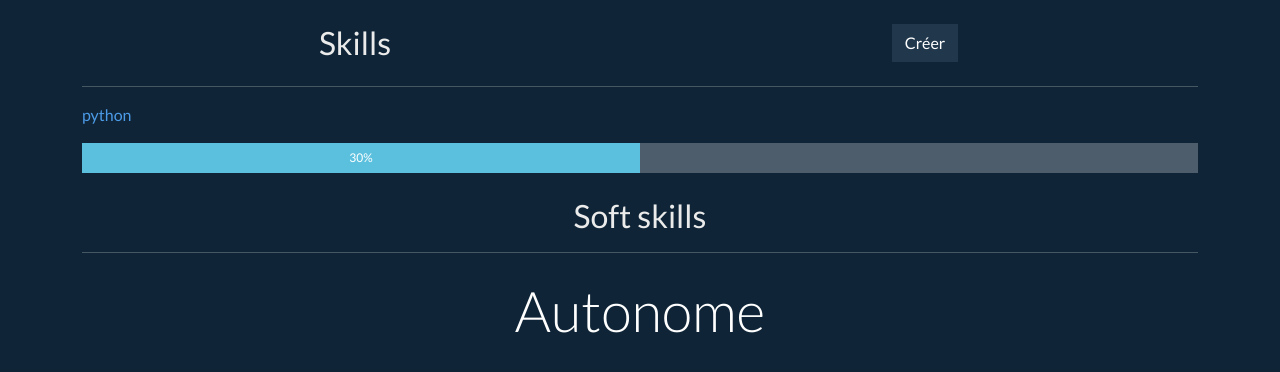
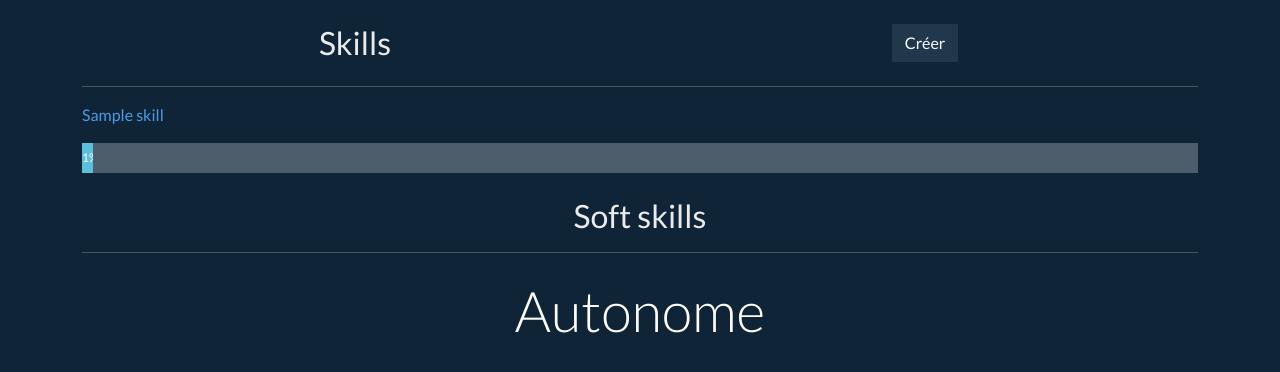
Before and after one commit to micka-sudo/cv_site, a Django app: page /skills/ in a window 1280 px wide. Shown: the part 56-428 px from the top of the page. Run offline with Django 4.2, Linux system fonts and the light colour scheme; tables that the repository leaves empty hold one stand-in row (values such as "Sample post"); some libraries are stand-ins or nearby versions.

Commit message:
create bouclé for

```diff
--- a/app_site_cv/skills/templates/skills/skills.html
+++ b/app_site_cv/skills/templates/skills/skills.html
@@ -16,11 +16,13 @@
         </div>
     </div>
     <hr>
-
-    <p class="text-primary ">python</p>
+    {% for skill in skills %}
+    <p class="text-primary ">{{ skill.titre }}</p>
     <div class="progress mb-4" style="height: 30px;">
-      <div class="progress-bar bg-info" role="progressbar" style="width: 50%;" aria-valuenow="100" aria-valuemin="0" aria-valuemax="100">30%</div>
+      <div class="progress-bar bg-info" role="progressbar" style="width: {{skill.niveau}}%;" aria-valuenow="100" aria-valuemin="0" aria-valuemax="100">
+          {{skill.niveau}}%</div>
     </div>
+    {% endfor %}
 </div>
 
 
```
